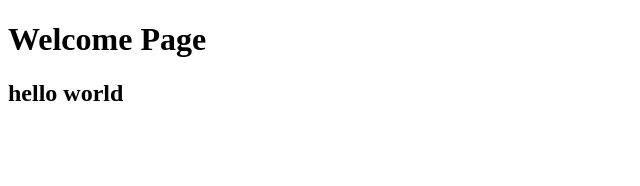
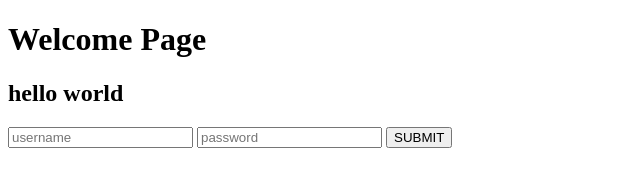
Before and after one commit to fariswd/branched, a plain HTML site: page index.html in a window 1280 px wide. Shown: the whole page, without its empty margins (0-640 px from the left). Drawn offline with Linux system fonts and the light colour scheme.

Commit message:
update login page

```diff
--- a/index.html
+++ b/index.html
@@ -7,5 +7,10 @@
   <body>
     <h1>Welcome Page</h1>
     <h2>hello world</h2>
+    <form class="" action="index.html" method="post">
+      <input type="text" name="" value="" placeholder="username">
+      <input type="password" name="" value="" placeholder="password">
+      <input type="button" name="" value="SUBMIT">
+    </form>
   </body>
 </html>
```
